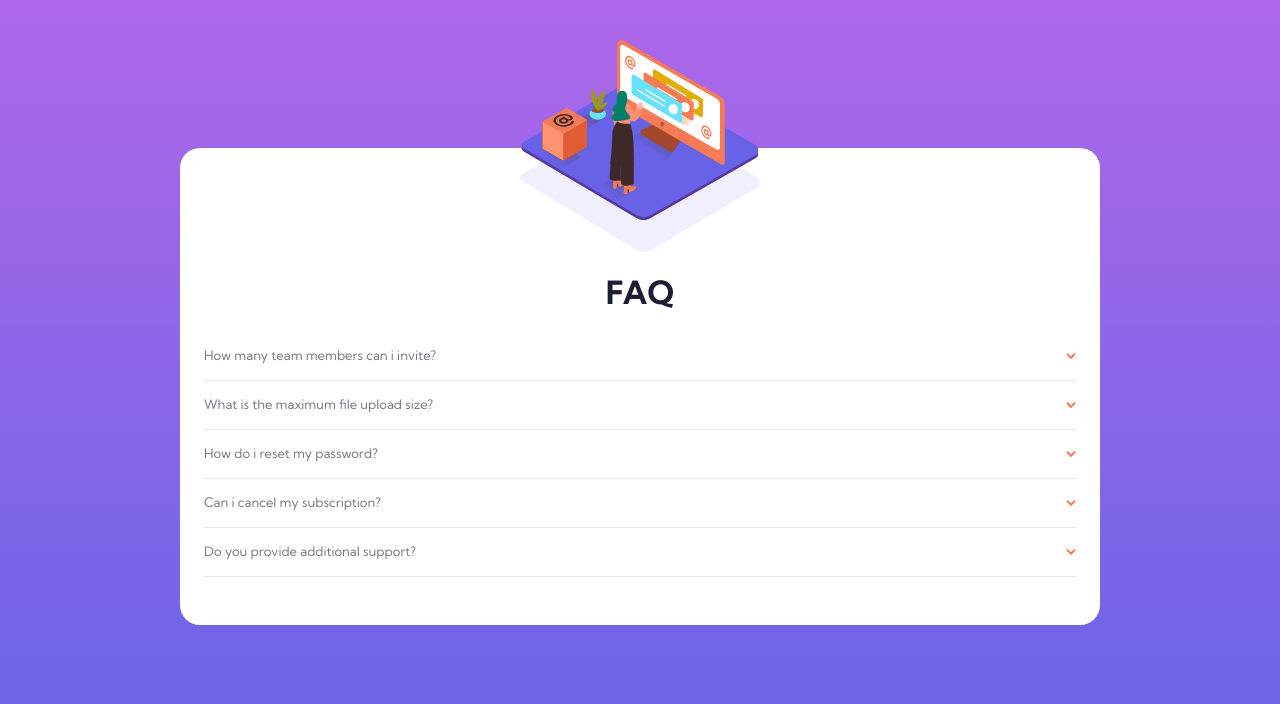
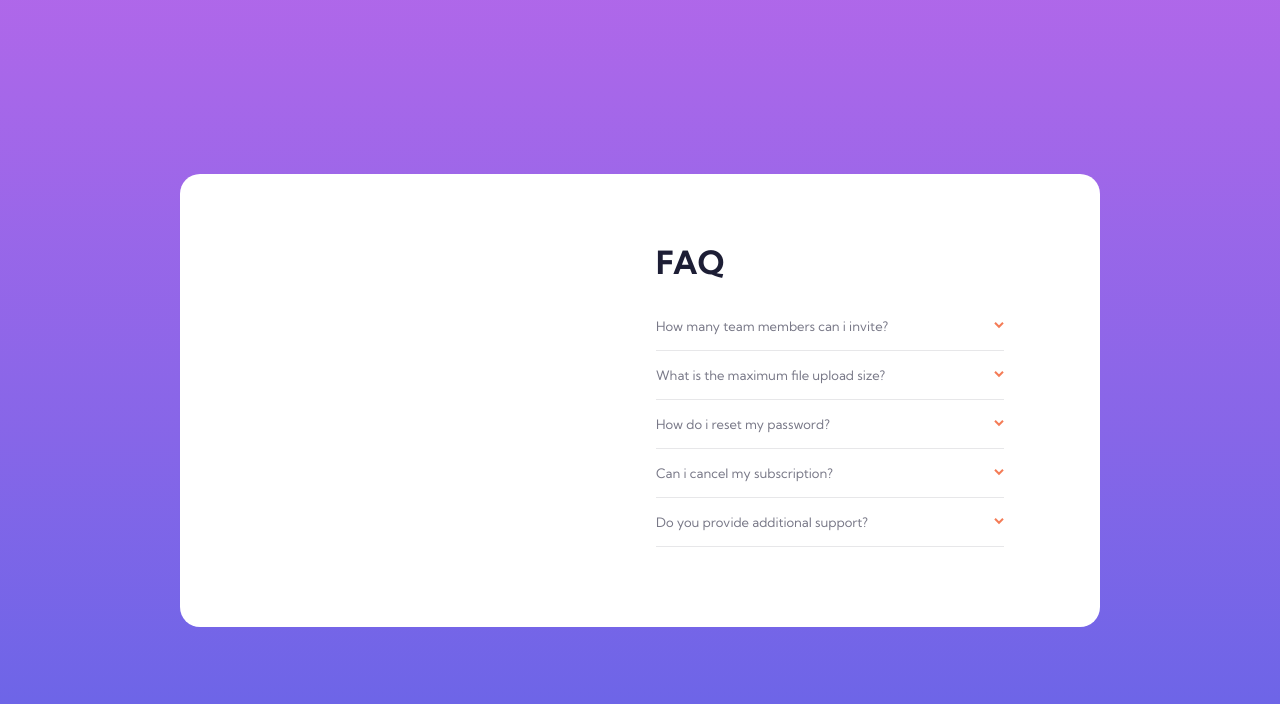
Before and after one commit to john-mirage/fm-faq-accordion-card, a website built with Vite: page index.html in a window 1280 px wide. Built offline with nearby package versions, Linux system fonts and the light colour scheme.

Commit message:
feat: add some desktop rules

```diff
--- a/index.html
+++ b/index.html
@@ -11,69 +11,89 @@
         <title>FAQ Accordion Card</title>
     </head>
 
-    <body class="w-full min-h-screen px-6 pt-10 pb-20 bg-gradient-to-b from-soft-violet to-soft-blue">
+    <!-- Page -->
+    <body class="w-full min-h-screen px-6 pt-10 pb-20 bg-gradient-to-b from-soft-violet to-soft-blue lg:p-0 lg:flex">
 
-        <main class="relative w-full max-w-mobile-card mx-auto h-auto px-6 pb-12 pt-[7.5rem] mt-[6.75rem] rounded-[1.25rem] bg-[#fff] lg:max-w-desktop-card">
-            <img class="z-10 absolute top-0 left-1/2 -translate-x-1/2 w-auto h-[6.5rem]" src="src/assets/images/bg-pattern-mobile.svg" alt="woman online illustration shadow">
-            <img class="z-20 absolute -top-[6.75rem] left-1/2 -translate-x-1/2 w-auto h-[11.25rem]" src="src/assets/images/illustration-woman-online-mobile.svg" alt="woman online illustration">
+        <!-- Card -->
+        <main class="relative w-full max-w-mobile-card mx-auto h-auto px-6 pb-12 pt-[7.5rem] mt-[6.75rem] rounded-[1.25rem] bg-[#fff] lg:max-w-desktop-card lg:m-auto lg:flex lg:flex-row lg:items-stretch lg:p-0">
 
-            <h1 class="text-center text-[2rem] font-bold text-very-dark-desaturated-blue mb-4">FAQ</h1>
+            <!-- Mobile background shadow -->
+            <img class="z-10 absolute top-0 left-1/2 -translate-x-1/2 w-auto h-[6.5rem] lg:hidden" src="src/assets/images/bg-pattern-mobile.svg" alt="woman online illustration shadow">
 
-            <div class="border-b border-light-grayish-blue">
-                <input class="visually-hidden" type="checkbox" name="faq-1" id="faq-1">
-                <label for="faq-1" class="flex flex-row justify-between items-center w-full h-12 focus:outline focus:outline-2 focus:outline-soft-red">
-                    <span class="flex-1 text-[0.8125rem] font-normal text-dark-grayish-blue mr-4">How many team members can i invite?</span>
-                    <svg class="flex-shrink-0 flex-grow-0 w-2.5 h-auto stroke-soft-red" xmlns="http://www.w3.org/2000/svg" viewBox="0 0 10 7">
+            <!-- Mobile background image -->
+            <img class="z-20 absolute -top-[6.75rem] left-1/2 -translate-x-1/2 w-auto h-[11.25rem] lg:hidden" src="src/assets/images/illustration-woman-online-mobile.svg" alt="woman online illustration">
+
+            <!-- Desktop background layers -->
+            <div class="hidden lg:block lg:w-1/2"></div>
+
+            <!-- Faq -->
+            <div class="lg:w-1/2 lg:pl-4 lg:pr-24 lg:pt-16 lg:pb-20">
+                <!-- Faq title -->
+                <h1 class="text-center text-[2rem] font-bold text-very-dark-desaturated-blue mb-4 lg:text-left">FAQ</h1>
+
+                <!-- Faq inputs -->
+                <input id="faq-input-1" class="visually-hidden" type="checkbox" name="faq-1">
+                <input id="faq-input-2" class="visually-hidden" type="checkbox" name="faq-2">
+                <input id="faq-input-3" class="visually-hidden" type="checkbox" name="faq-3">
+                <input id="faq-input-4" class="visually-hidden" type="checkbox" name="faq-4">
+                <input id="faq-input-5" class="visually-hidden" type="checkbox" name="faq-5">
+
+                <!-- Faq 1 -->
+                <label id="faq-label-1" for="faq-input-1" class="block border-b border-light-grayish-blue cursor-pointer">
+                    <span class="faq-header flex flex-row justify-between items-center w-full h-auto py-3.5">
+                        <span class="faq-question flex-1 text-[0.8125rem] font-normal text-dark-grayish-blue leading-5 mr-4 transition-colors">How many team members can i invite?</span>
+                        <svg class="faq-arrow flex-shrink-0 flex-grow-0 w-2.5 h-auto stroke-soft-red" xmlns="http://www.w3.org/2000/svg" viewBox="0 0 10 7">
                             <path d="M1 .799l4 4 4-4" stroke-width="2" fill="none" fill-rule="evenodd"/>
                         </svg>
+                    </span>
+                    <span class="faq-answer hidden text-xs font-normal text-dark-grayish-blue leading-[1.125rem] mb-4">Lorem, ipsum dolor sit amet consectetur adipisicing elit. Ex quos aspernatur dignissimos.</span>
                 </label>
-                <span class="hidden text-xs font-normal text-dark-grayish-blue leading-[1.125rem] mb-4">Lorem, ipsum dolor sit amet consectetur adipisicing elit. Ex quos aspernatur dignissimos.</span>
-            </div>
 
-            <div class="border-b border-light-grayish-blue">
-                <input class="visually-hidden" type="checkbox" name="faq-2" id="faq-2">
-                <label for="faq-2" class="flex flex-row justify-between items-center w-full h-12 focus:outline focus:outline-2 focus:outline-soft-red">
-                    <span class="flex-1 text-[0.8125rem] font-normal text-dark-grayish-blue mr-4">What is the maximum file upload size?</span>
-                    <svg class="flex-shrink-0 flex-grow-0 w-2.5 h-auto stroke-soft-red" xmlns="http://www.w3.org/2000/svg" viewBox="0 0 10 7">
+                <!-- Faq 2 -->
+                <label id="faq-label-2" for="faq-input-2" class="block border-b border-light-grayish-blue cursor-pointer">
+                    <span class="faq-header flex flex-row justify-between items-center w-full h-auto py-3.5">
+                        <span class="faq-question flex-1 text-[0.8125rem] font-normal text-dark-grayish-blue leading-5 mr-4 transition-colors">What is the maximum file upload size?</span>
+                        <svg class="faq-arrow flex-shrink-0 flex-grow-0 w-2.5 h-auto stroke-soft-red" xmlns="http://www.w3.org/2000/svg" viewBox="0 0 10 7">
                             <path d="M1 .799l4 4 4-4" stroke-width="2" fill="none" fill-rule="evenodd"/>
                         </svg>
+                    </span>
+                    <span class="faq-answer hidden text-xs font-normal text-dark-grayish-blue leading-[1.125rem] mb-4">Lorem, ipsum dolor sit amet consectetur adipisicing elit. Ex quos aspernatur dignissimos.</span>
                 </label>
-                <span class="hidden text-xs font-normal text-dark-grayish-blue leading-[1.125rem] mb-4">Lorem, ipsum dolor sit amet consectetur adipisicing elit. Ex quos aspernatur dignissimos.</span>
-            </div>
 
-            <div class="border-b border-light-grayish-blue">
-                <input class="visually-hidden" type="checkbox" name="faq-3" id="faq-3">
-                <label for="faq-3" class="flex flex-row justify-between items-center w-full h-12 focus:outline focus:outline-2 focus:outline-soft-red">
-                    <span class="flex-1 text-[0.8125rem] font-normal text-dark-grayish-blue mr-4">How do i reset my password?</span>
-                    <svg class="flex-shrink-0 flex-grow-0 w-2.5 h-auto stroke-soft-red" xmlns="http://www.w3.org/2000/svg" viewBox="0 0 10 7">
+                <!-- Faq 3 -->
+                <label id="faq-label-3" for="faq-input-3" class="block border-b border-light-grayish-blue cursor-pointer">
+                    <span class="faq-header flex flex-row justify-between items-center w-full h-auto py-3.5">
+                        <span class="faq-question flex-1 text-[0.8125rem] font-normal text-dark-grayish-blue leading-5 mr-4 transition-colors">How do i reset my password?</span>
+                        <svg class="faq-arrow flex-shrink-0 flex-grow-0 w-2.5 h-auto stroke-soft-red" xmlns="http://www.w3.org/2000/svg" viewBox="0 0 10 7">
                             <path d="M1 .799l4 4 4-4" stroke-width="2" fill="none" fill-rule="evenodd"/>
                         </svg>
+                    </span>
+                    <span class="faq-answer hidden text-xs font-normal text-dark-grayish-blue leading-[1.125rem] mb-4">Lorem, ipsum dolor sit amet consectetur adipisicing elit. Ex quos aspernatur dignissimos.</span>
                 </label>
-                <span class="hidden text-xs font-normal text-dark-grayish-blue leading-[1.125rem] mb-4">Lorem, ipsum dolor sit amet consectetur adipisicing elit. Ex quos aspernatur dignissimos.</span>
-            </div>
 
-            <div class="border-b border-light-grayish-blue">
-                <input class="visually-hidden" type="checkbox" name="faq-4" id="faq-4">
-                <label for="faq-4" class="flex flex-row justify-between items-center w-full h-12 focus:outline focus:outline-2 focus:outline-soft-red">
-                    <span class="flex-1 text-[0.8125rem] font-normal text-dark-grayish-blue mr-4">Can i cancel my subscription?</span>
-                    <svg class="flex-shrink-0 flex-grow-0 w-2.5 h-auto stroke-soft-red" xmlns="http://www.w3.org/2000/svg" viewBox="0 0 10 7">
+                <!-- Faq 4 -->
+                <label id="faq-label-4" for="faq-input-4" class="block border-b border-light-grayish-blue cursor-pointer">
+                    <span class="faq-header flex flex-row justify-between items-center w-full h-auto py-3.5">
+                        <span class="faq-question flex-1 text-[0.8125rem] font-normal text-dark-grayish-blue leading-5 mr-4 transition-colors">Can i cancel my subscription?</span>
+                        <svg class="faq-arrow flex-shrink-0 flex-grow-0 w-2.5 h-auto stroke-soft-red" xmlns="http://www.w3.org/2000/svg" viewBox="0 0 10 7">
                             <path d="M1 .799l4 4 4-4" stroke-width="2" fill="none" fill-rule="evenodd"/>
                         </svg>
+                    </span>
+                    <span class="faq-answer hidden text-xs font-normal text-dark-grayish-blue leading-[1.125rem] mb-4">Lorem, ipsum dolor sit amet consectetur adipisicing elit. Ex quos aspernatur dignissimos.</span>
                 </label>
-                <span class="hidden text-xs font-normal text-dark-grayish-blue leading-[1.125rem] mb-4">Lorem, ipsum dolor sit amet consectetur adipisicing elit. Ex quos aspernatur dignissimos.</span>
-            </div>
 
-            <div class="border-b border-light-grayish-blue">
-                <input class="visually-hidden" type="checkbox" name="faq-5" id="faq-5">
-                <label for="faq-5" class="flex flex-row justify-between items-center w-full h-12 focus:outline focus:outline-2 focus:outline-soft-red">
-                    <span class="flex-1 text-[0.8125rem] font-normal text-dark-grayish-blue mr-4">Do you provide additional support?</span>
-                    <svg class="flex-shrink-0 flex-grow-0 w-2.5 h-auto stroke-soft-red" xmlns="http://www.w3.org/2000/svg" viewBox="0 0 10 7">
+                <!-- Faq 5 -->
+                <label id="faq-label-5" for="faq-input-5" class="block border-b border-light-grayish-blue cursor-pointer">
+                    <span class="faq-header flex flex-row justify-between items-center w-full h-auto py-3.5">
+                        <span class="faq-question flex-1 text-[0.8125rem] font-normal text-dark-grayish-blue leading-5 mr-4 transition-colors">Do you provide additional support?</span>
+                        <svg class="faq-arrow flex-shrink-0 flex-grow-0 w-2.5 h-auto stroke-soft-red" xmlns="http://www.w3.org/2000/svg" viewBox="0 0 10 7">
                             <path d="M1 .799l4 4 4-4" stroke-width="2" fill="none" fill-rule="evenodd"/>
                         </svg>
+                    </span>
+                    <span class="faq-answer hidden text-xs font-normal text-dark-grayish-blue leading-[1.125rem] mb-4">Lorem, ipsum dolor sit amet consectetur adipisicing elit. Ex quos aspernatur dignissimos.</span>
                 </label>
-                <span class="hidden text-xs font-normal text-dark-grayish-blue leading-[1.125rem] mb-4">Lorem, ipsum dolor sit amet consectetur adipisicing elit. Ex quos aspernatur dignissimos.</span>
+
             </div>
-
         </main>
 
         <script type="module" src="/src/main.ts"></script>
```
Also changed, not shown: src/assets/styles/style.css (+20 -15 lines). Lines whose indentation alone changed are shown as unchanged.
